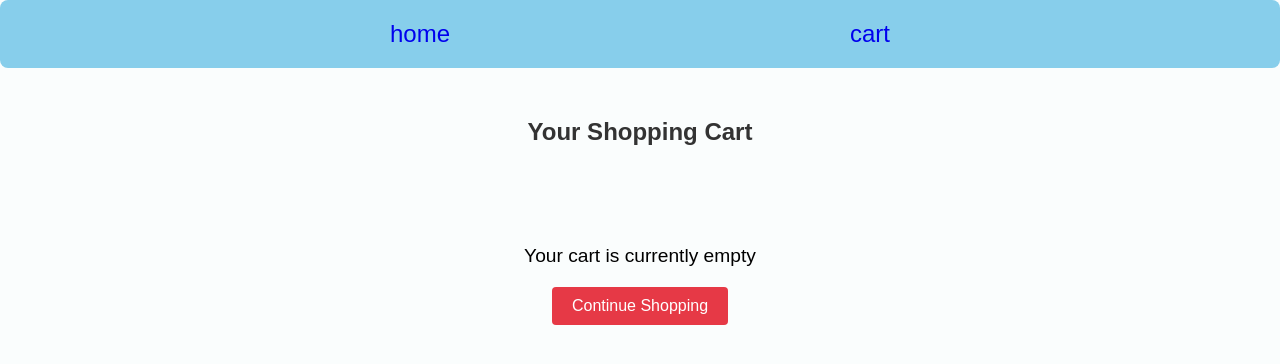
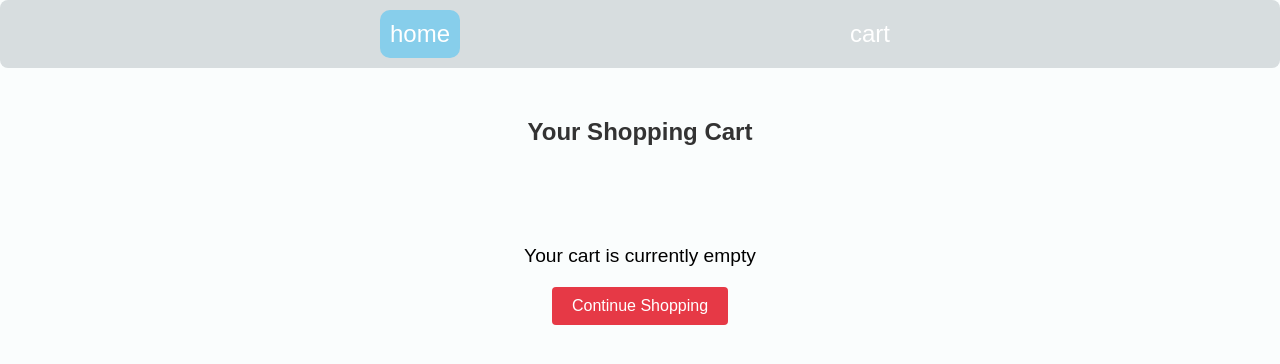
Before and after one commit to M3o0t/perfume, a Vue app: page /cart in a window 1280 px wide. In both pictures the pointer is over the item "home". Shown: the top 364 px of the page. Built offline with nearby package versions, Linux system fonts and the light colour scheme.

Commit message:
router chore: updated router to make Home the default landing page

```diff
--- a/src/components/navbar.vue
+++ b/src/components/navbar.vue
@@ -26,7 +26,7 @@ nav ul{
     padding:10px 0 10px 0  ;
     width: 100%;
     border-radius: 8px;
-    background-color: skyblue;
+    background-color: rgb(215, 221, 223);
 }
 ul li{
     padding: 10px;
@@ -34,6 +34,12 @@ ul li{
 }
 ul li a{
     text-decoration: none;
+    color: white;
     font-size: 1.5rem;
 }
+ul li:hover{
+    background-color: skyblue ;
+    border-radius: 10px;
+
+}
 </style>
```
